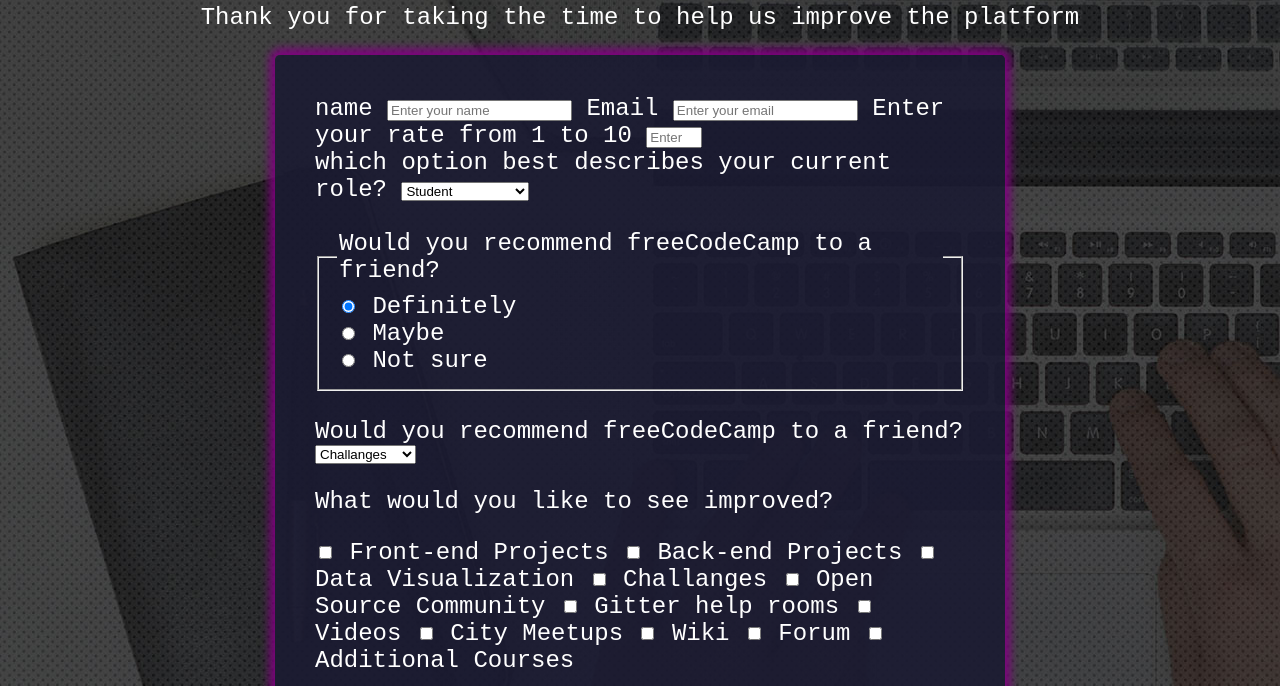
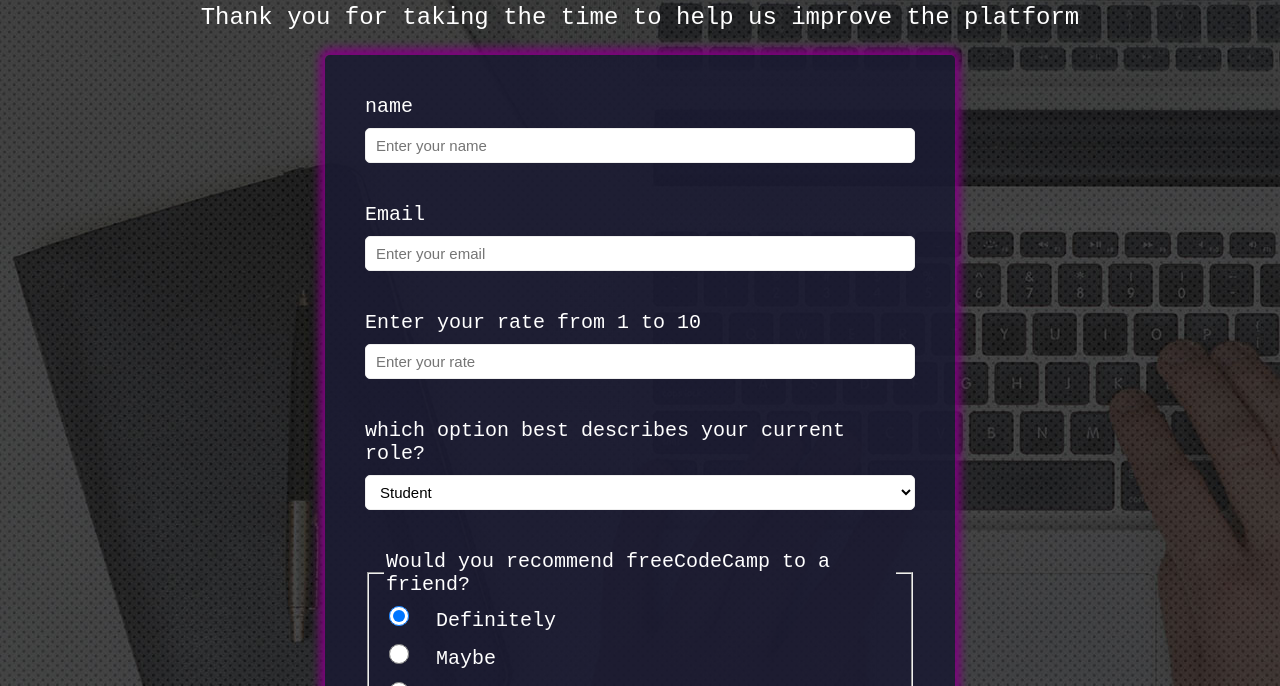
Before and after one commit to romeettalaviya/survey_form, a plain HTML site: page index.html in a window 1280 px wide. Shown: the part 114-800 px from the top of the page. Drawn offline with Linux system fonts and the light colour scheme.

Commit message:
commit files...

```diff
--- a/css/form.css
+++ b/css/form.css
@@ -24,16 +24,17 @@
     bottom: 0;
 }
 
-.main > h1, .main > p {
+#title, #description {
     text-align: center;
     font-family: 35px;
-    z-index: 2;
+    z-index: auto;
     position: relative;
 }
 
 .main-content {
     background-color: rgb(27, 27, 50,.9);
-    max-width: 650px;
+    font-size: 20px;
+    max-width: 550px;
     display: flex;
     flex-direction: column;
     padding: 40px;
@@ -44,3 +45,55 @@
     position: relative;
     box-shadow: 0px -1px 10px 5px purple;
 }
+
+#name, #email, #number, #dropdown, #comment {
+    display: block;
+    width: 100%;
+    height: 35px;
+    padding: 5px 10px;
+    color: #000000;
+    background-color: #ffffff;
+    border: 1px solid #eeeeee;
+    border-radius: 5px;
+    font-size: 15px;
+    margin-bottom: 40px;
+}
+
+Label[for=name],
+label[for=email],
+label[for=number],
+label[for=dropdown],
+label[for=comment] {
+    margin-bottom: 10px;
+    display: inline-block;
+}
+
+#front-end-projects, #back-end-projects, #data-visualization,
+#challenges, #open-saurce-comunity, #gitter-help-rooms,
+#videos, #city-meetups, #wiki, #forum, #additional-courses,
+fieldset input {
+    height: 20px;
+    width: 20px;
+    margin-right: 15px;
+    margin-bottom: 15px;
+}
+
+#comment {
+    min-height: 180px;
+}
+
+label[for=comment] {
+    margin-top: 30px;
+}
+
+#submit {
+    display: block;
+    width: 100%;
+    padding: 12px;
+    background: #37af65;
+    border-radius: 2px;
+    cursor: pointer;
+    border: 0;
+    color: #ffffff;
+    font-size: 20px;
+}
--- a/index.html
+++ b/index.html
@@ -19,7 +19,7 @@
 
                         <label for="number" id="number-label">Enter your rate from 1 to 10</label>
                         <input id="number" type="number" min="1" max="10" required placeholder="Enter your rate">
-                        <br>
+
 
                         <label for="dropdown">which option best describes your current role?</label>
                         <select id="dropdown">
@@ -29,7 +29,7 @@
                             <option value="Prefer-not-to-say">Prefer Not To Say</option>
                             <option value="other">Other</option>
                         </select>
-                        <br><br>
+
 
                         <fieldset>
                             <legend>Would you recommend freeCodeCamp to a friend?</legend>
@@ -42,7 +42,7 @@
                             <input type="radio" name="recommend" id="not-sure">
                             <label for="not-sure">Not sure</label><br>
                         </fieldset>
-                        <br>
+                        <br><br>
 
                         <label for="dropdown">Would you recommend freeCodeCamp to a friend?</label>
                         <select id="dropdown">
@@ -55,27 +55,27 @@
 
                         <p>What would you like to see improved?</p>
                         <input type="checkbox" id="front-end-projects" name="front-end-projects" value="front-end-projects">
-                        <label for="front-end-projects">Front-end Projects</label>
+                        <label for="front-end-projects">Front-end Projects</label><br>
                         <input type="checkbox" id="back-end-projects" name="back-end-projects" value="back-end-projects">
-                        <label for="back-end-projects">Back-end Projects</label>
+                        <label for="back-end-projects">Back-end Projects</label><br>
                         <input type="checkbox" id="data-visualization" name="data-visualization" value="data-visualization">
-                        <label for="data-visualization">Data Visualization</label>
+                        <label for="data-visualization">Data Visualization</label><br>
                         <input type="checkbox" id="challenges" name="challanges" value="challanges">
-                        <label for="challanges">Challanges</label>
+                        <label for="challanges">Challanges</label><br>
                         <input type="checkbox" id="open-saurce-comunity" name="open-saurce-comunity" value="open-saurce-comunity">
-                        <label for="open-saurce-comunity">Open Source Community</label>
+                        <label for="open-saurce-comunity">Open Source Community</label><br>
                         <input type="checkbox" id="gitter-help-rooms" name="gitt" value="gitter-help-rooms">
-                        <label for="gitter-help-rooms">Gitter help rooms</label>
+                        <label for="gitter-help-rooms">Gitter help rooms</label><br>
                         <input type="checkbox" id="videos" name="videos" value="videos">
-                        <label for="videos">Videos</label>
+                        <label for="videos">Videos</label><br>
                         <input type="checkbox" id="city-meetups" name="city-meetups" value="city-meetups">
-                        <label for="city-meetups">City Meetups</label>
+                        <label for="city-meetups">City Meetups</label><br>
                         <input type="checkbox" id="wiki" name="wiki" value="wiki">
-                        <label for="wiki">Wiki</label>
+                        <label for="wiki">Wiki</label><br>
                         <input type="checkbox" id="forum" name="forum" value="forum">
-                        <label for="orum">Forum</label>
+                        <label for="orum">Forum</label><br>
                         <input type="checkbox" id="additional-courses" name="additional-courses" value="additional-courses">
-                        <label for="additional-courses">Additional Courses</label>
+                        <label for="additional-courses">Additional Courses</label><br>
 
                     </form>
 
```
